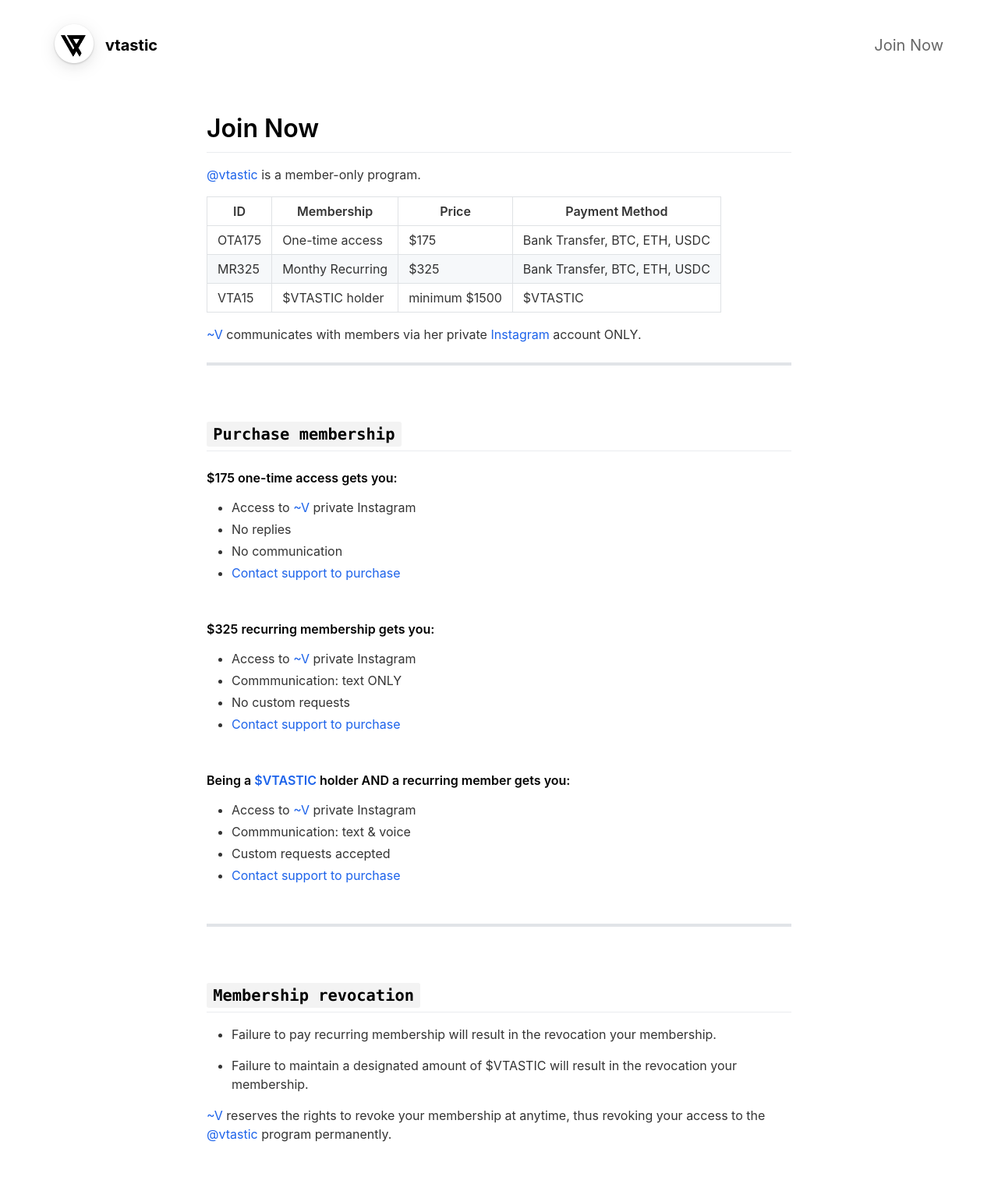
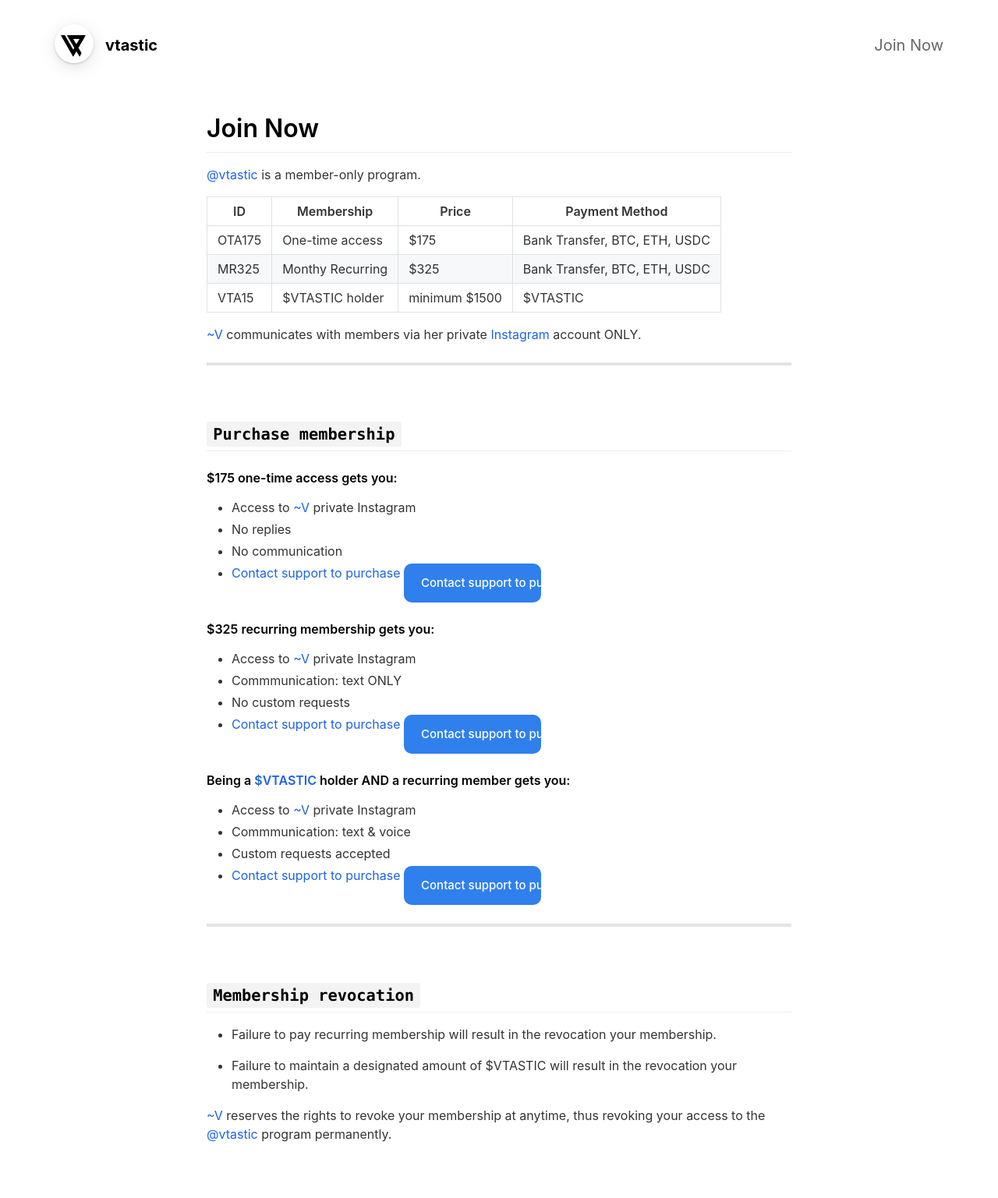
Before and after one commit to 5tnvan/vtastic, a Jekyll site: the page built from _pages/join.md, in a window 1280 px wide. Shown: the whole page at 78% size. Built offline with Jekyll 4.4.1, drawn with Linux system fonts in a browser that asks for light colours; nearby versions of some CDN libraries.

Commit message:
Update join.md

```diff
--- a/_pages/join.md
+++ b/_pages/join.md
@@ -26,21 +26,21 @@ ________
 - No replies
 - No communication
 - [Contact support to purchase](../support)
-<a href="/support" target="_self" class="button-65">Contact support to purchase</a>
+<button target="_self" class="button-65" role="button">Contact support to purchase</button>
 
 #### $325 recurring membership gets you:
 - Access to [~V](../v) private Instagram
 - Commmunication: text ONLY
 - No custom requests
 - [Contact support to purchase](../support)
-<a href="/support" target="_self" class="button-65">Contact support to purchase</a>
+<button target="_self" class="button-65" role="button">Contact support to purchase</button>
 
 #### Being a [$VTASTIC](../vtastic) holder AND a recurring member gets you:
 - Access to [~V](../v) private Instagram
 - Commmunication: text & voice
 - Custom requests accepted
 - [Contact support to purchase](../support)
-<a href="/support" target="_self" class="button-65">Contact support to purchase</a>
+<button target="_self" class="button-65" role="button">Contact support to purchase</button>
 
 ________
 <br>
```
